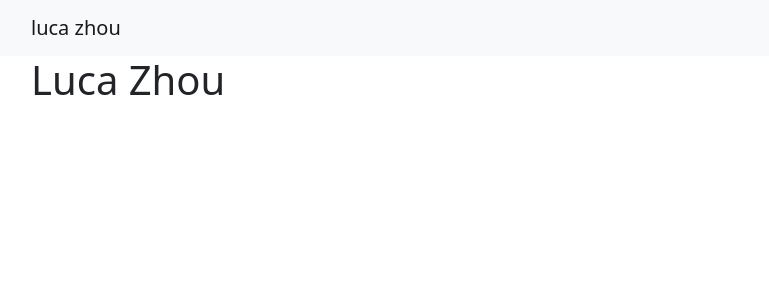
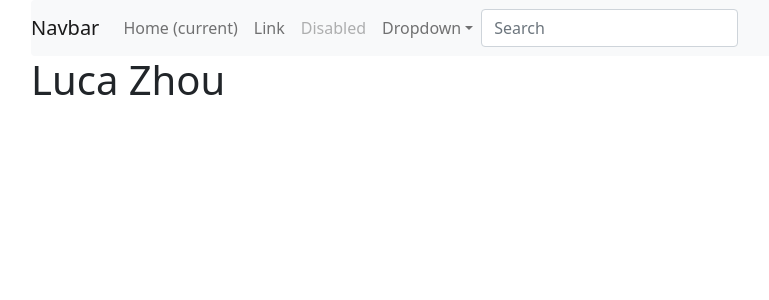
Before and after one commit to chefZau/MyGarbageBin, a Flask app: page / in a window 1280 px wide. Shown: the top 300 px of the page, without its empty margins (51-820 px from the left). Run offline with Flask 2, Linux system fonts and the light colour scheme; some libraries are stand-ins or nearby versions.

Commit message:
replace original navbar with new bs navbar link css

```diff
--- a/flaskr/templates/base.html
+++ b/flaskr/templates/base.html
@@ -1,29 +1,87 @@
 <!DOCTYPE html>
 <html lang="en">
   <head>
-    <meta charset="UTF-8">
-    <meta name="viewport" content="width=device-width, initial-scale=1.0">
-    <link href="https://cdn.jsdelivr.net/npm/bootstrap@5.0.0-beta1/dist/css/bootstrap.min.css" rel="stylesheet"
-        integrity="sha384-giJF6kkoqNQ00vy+HMDP7azOuL0xtbfIcaT9wjKHr8RbDVddVHyTfAAsrekwKmP1" crossorigin="anonymous">
+    <meta charset="UTF-8" />
+    <meta name="viewport" content="width=device-width, initial-scale=1.0" />
+    <link
+      href="https://cdn.jsdelivr.net/npm/bootstrap@5.0.0-beta1/dist/css/bootstrap.min.css"
+      rel="stylesheet"
+      integrity="sha384-giJF6kkoqNQ00vy+HMDP7azOuL0xtbfIcaT9wjKHr8RbDVddVHyTfAAsrekwKmP1"
+      crossorigin="anonymous"
+    />
+    <link rel="stylesheet" href="{{ url_for('static', filename='style.css') }}">
     <title>{% block title %}{% endblock title %}</title>
   </head>
+
   <body>
+    <div class="container">
+      <nav class="navbar navbar-expand-lg navbar-light bg-light rounded">
+        <a class="navbar-brand" href="#">Navbar</a>
+        <button
+          class="navbar-toggler"
+          type="button"
+          data-toggle="collapse"
+          data-target="#navbarsExample09"
+          aria-controls="navbarsExample09"
+          aria-expanded="false"
+          aria-label="Toggle navigation"
+        >
+          <span class="navbar-toggler-icon"></span>
+        </button>
 
-    <nav class="navbar navbar-expand-lg navbar-light bg-light">
-        <div class="container-md">
-            <a class="navbar-brand" href="#">luca zhou</a>
+        <div class="collapse navbar-collapse" id="navbarsExample09">
+          <ul class="navbar-nav mr-auto">
+            <li class="nav-item active">
+              <a class="nav-link" href="#"
+                >Home <span class="sr-only">(current)</span></a
+              >
+            </li>
+            <li class="nav-item">
+              <a class="nav-link" href="#">Link</a>
+            </li>
+            <li class="nav-item">
+              <a class="nav-link disabled" href="#">Disabled</a>
+            </li>
+            <li class="nav-item dropdown">
+              <a
+                class="nav-link dropdown-toggle"
+                href="http://example.com"
+                id="dropdown09"
+                data-toggle="dropdown"
+                aria-haspopup="true"
+                aria-expanded="false"
+                >Dropdown</a
+              >
+              <div class="dropdown-menu" aria-labelledby="dropdown09">
+                <a class="dropdown-item" href="#">Action</a>
+                <a class="dropdown-item" href="#">Another action</a>
+                <a class="dropdown-item" href="#">Something else here</a>
+              </div>
+            </li>
+          </ul>
+          <form class="form-inline my-2 my-md-0">
+            <input
+              class="form-control"
+              type="text"
+              placeholder="Search"
+              aria-label="Search"
+            />
+          </form>
         </div>
       </nav>
 
-    <div class="container">
       {% block body %}{% endblock body %}
     </div>
 
-    <script src="https://cdn.jsdelivr.net/npm/@popperjs/core@2.5.4/dist/umd/popper.min.js"
+    <script
+      src="https://cdn.jsdelivr.net/npm/@popperjs/core@2.5.4/dist/umd/popper.min.js"
       integrity="sha384-q2kxQ16AaE6UbzuKqyBE9/u/KzioAlnx2maXQHiDX9d4/zp8Ok3f+M7DPm+Ib6IU"
-        crossorigin="anonymous"></script>
-    <script src="https://cdn.jsdelivr.net/npm/bootstrap@5.0.0-beta1/dist/js/bootstrap.min.js"
+      crossorigin="anonymous"
+    ></script>
+    <script
+      src="https://cdn.jsdelivr.net/npm/bootstrap@5.0.0-beta1/dist/js/bootstrap.min.js"
       integrity="sha384-pQQkAEnwaBkjpqZ8RU1fF1AKtTcHJwFl3pblpTlHXybJjHpMYo79HY3hIi4NKxyj"
-        crossorigin="anonymous"></script>
+      crossorigin="anonymous"
+    ></script>
   </body>
 </html>
```
Lines whose indentation alone changed are shown as unchanged.
